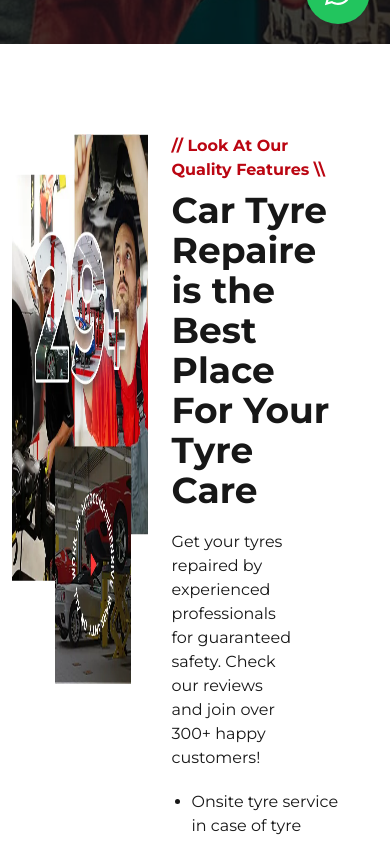
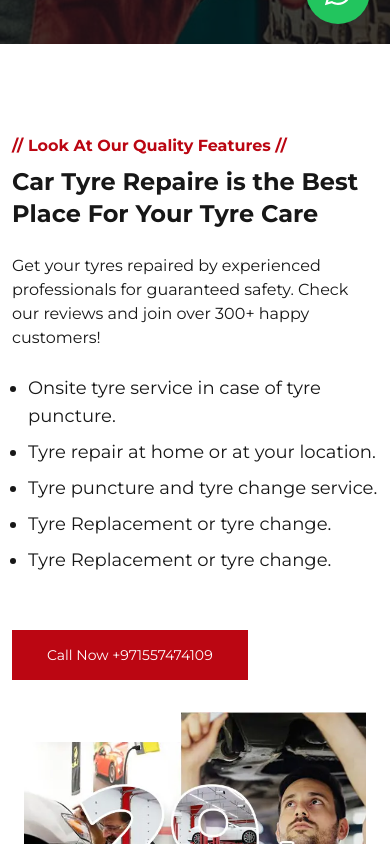
Before and after one commit to TopDEV-fs/CarstyreRepair_Website, a Next.js app: page / in a window 390 px wide. Shown: the part 800-1644 px from the top of the page. Built offline with nearby package versions, Linux system fonts and the light colour scheme.

Commit message:
add responsive functionality in features component to make it responsive

```diff
--- a/src/app/Components/Features.jsx
+++ b/src/app/Components/Features.jsx
@@ -4,24 +4,24 @@ import Image from 'next/image'
 
 const Features = () => {
     return (
-        <section className='py-[90px] flex items-center justify-center'>
-            <div className='w-full max-w-[1200px] flex justify-between'>
-                <div className='flex-1 flex justify-center'>
-                    <Image src={img} className='px-3 w-full max-w-[512px] h-[550px]' alt="Feature image" />
+        <section id='about' className='py-[90px] flex items-center justify-center'>
+            <div className='container w-full flex gap-x-16 justify-between max-md:flex-col-reverse max-md:gap-y-8 max-large-tab:gap-x-0 max-md:px-3'>
+                <div className='flex-1 flex justify-center max-w-[512px] h-[550px] px-3 max-md:px-3'>
+                    <Image src={img} alt="Feature image" />
                 </div>
-                <div className='flex-1 flex flex-col pl-3 pr-12'>
-                    <p className="mb-2 text-base font-bold text-[#BB0612]">// Look At Our Quality Features \\</p>
-                    <h2 className='mb-2 font-semibold text-4xl'>Car Tyre Repaire is the Best Place For Your Tyre Care</h2>
-                    <h6 className='mb-2 py-3 pr-12 pe-md-5'>Get your tyres repaired by experienced professionals for guaranteed safety. Check our reviews and join over 300+ happy customers!</h6>
-                    <ul class="list-disc pl-5 space-y-2">
-                        <li>Onsite tyre service in case of tyre puncture.</li>
-                        <li>Tyre repair at home or at your location.</li>
-                        <li>Tyre puncture and tyre change service.</li>
-                        <li>Tyre Replacement or tyre change.</li>
-                        <li>Tyre Replacement or tyre change.</li>
+                <div className='flex-1 flex flex-col pl-3 pr-12 max-md:pr-0 max-md:pl-0'>
+                    <p className="mb-2 text-base font-bold text-red">// Look At Our Quality Features //</p>
+                    <h2 className='mb-2 font-semibold text-4xl max-md:text-2xl'>Car Tyre Repaire is the Best Place For Your Tyre Care</h2>
+                    <h6 className='mb-2 py-4 pr-12 max-md:pr-0'>Get your tyres repaired by experienced professionals for guaranteed safety. Check our reviews and join over 300+ happy customers!</h6>
+                    <ul class="list-disc pl-4 text-lg">
+                        <li className='mb-2'>Onsite tyre service in case of tyre puncture.</li>
+                        <li className='mb-2'>Tyre repair at home or at your location.</li>
+                        <li className='mb-2'>Tyre puncture and tyre change service.</li>
+                        <li className='mb-2'>Tyre Replacement or tyre change.</li>
+                        <li className='mb-2'>Tyre Replacement or tyre change.</li>
                     </ul>
-                    <div className='flex items-center text-white mt-5'>
-                        <a href='#' className='bg-[#BB0612] text-center text-sm py-[15px] px-[35px] hover:bg-[#222222]'>
+                    <div className='flex items-center text-white mt-12'>
+                        <a href='#' className='bg-red text-center text-sm py-fifteen px-thirtyfive hover:bg-custom-black'>
                             Call Now +971557474109
                         </a>
                     </div>
```
